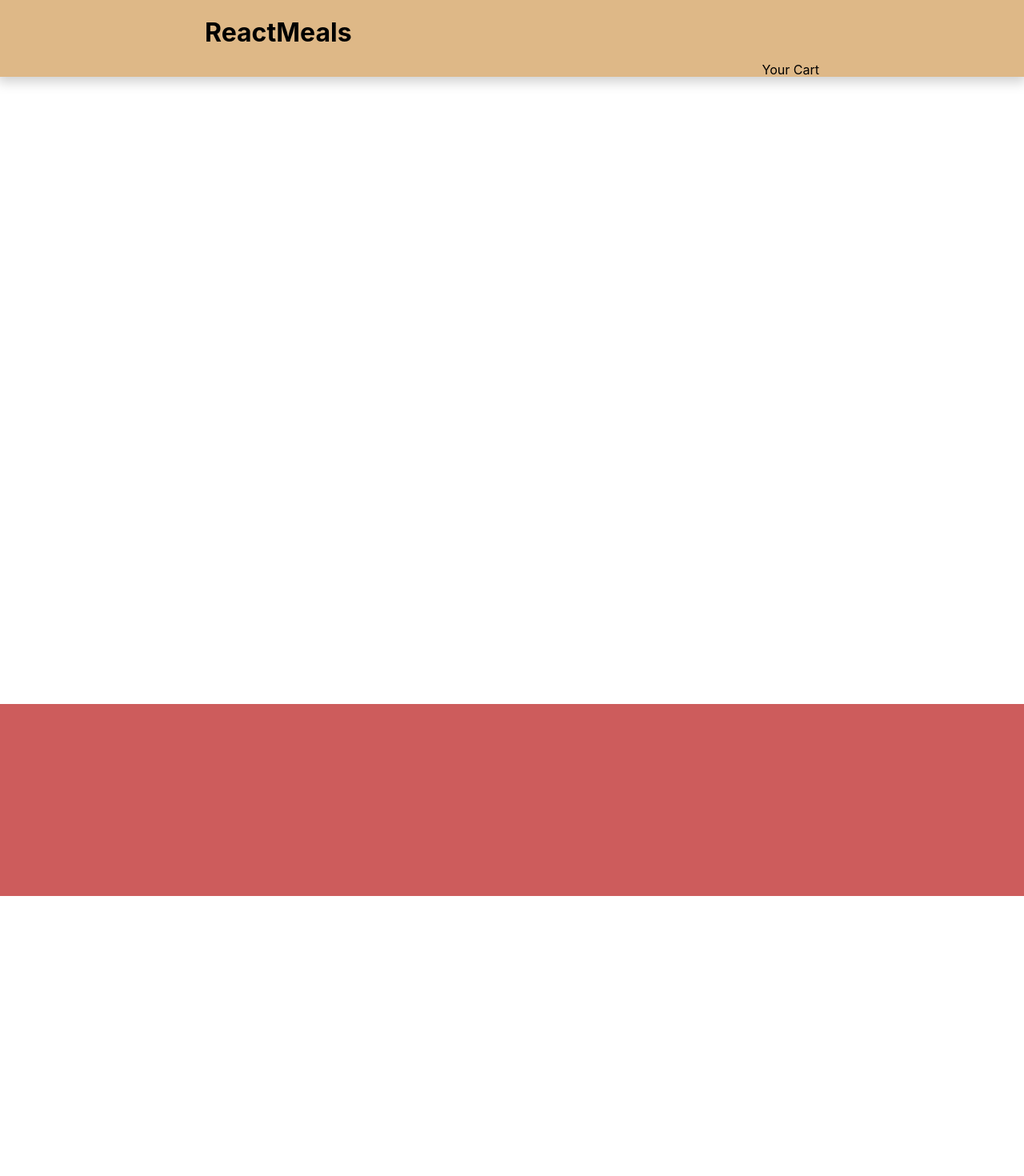
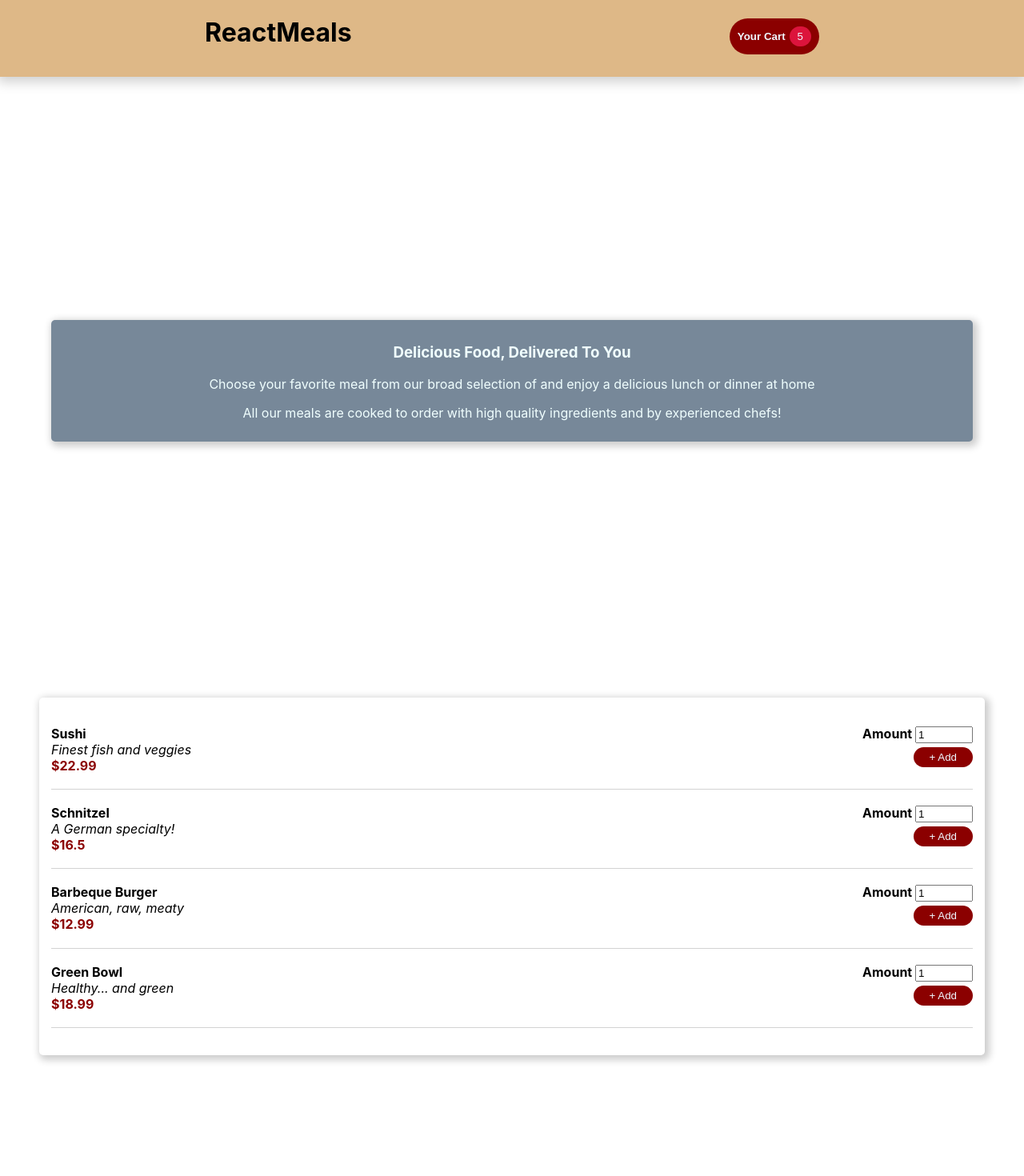
Before and after one commit to jpagtama/ReactJS_Project_06, a React (Create React App) app: page / in a window 1280 px wide. Shown: the top 1470 px of the page at 80% size. Before the commit the page ends 1120 px from the top, so only its background shows below. Built offline with nearby package versions, Linux system fonts and the light colour scheme.

Commit message:
Adds initial layout items for list header bar

```diff
--- a/src/components/Body.js
+++ b/src/components/Body.js
@@ -1,10 +1,19 @@
+// import { useState } from 'react'
 import styles from './Body.module.css'
+import Card from './UI/Card'
+import MealList from './Meals/MealList'
+import { mealItems } from '../assets/meal-items'
 
 const Body = () => {
 
     return (
         <div className={styles.body}>
-
+            <Card className={styles.landingDesc}>
+                <h3>Delicious Food, Delivered To You</h3>
+                <p>Choose your favorite meal from our broad selection of and enjoy a delicious lunch or dinner at home</p>
+                <p>All our meals are cooked to order with high quality ingredients and by experienced chefs!</p>
+            </Card>
+            <MealList meals={mealItems} />
         </div>
     )
 }
--- a/src/components/Body.module.css
+++ b/src/components/Body.module.css
@@ -2,3 +2,10 @@
     min-height: 100vh;
     padding-top: 10vh;
 }
+.landingDesc {
+    color:azure;
+    margin: 25% 5%;
+    text-align: center;
+    background-color: lightslategray;
+    padding: 10px;
+}
--- a/src/components/Header.js
+++ b/src/components/Header.js
@@ -6,7 +6,12 @@ const Header = () => {
         <div className={styles.header}>
             <div className={styles.headerContent} >
                 <h1>ReactMeals</h1>
-                <div className={styles.cart}>Your Cart</div>
+                <div className={styles.cart}>
+                    <button >
+                        <b className={styles.cartTitle}>Your Cart</b>
+                        <div className={styles.count} >5</div>
+                    </button>
+                </div>
             </div>
         </div>
     )
--- a/src/components/Header.module.css
+++ b/src/components/Header.module.css
@@ -16,12 +16,29 @@
 }
 .cart {
     float: right;
-    margin-top: 10%;
+    margin-top: 7%;
+}
+.cart button {
+    color:aliceblue;
+    border-radius: 24px;
+    background-color:darkred;
+    border: none;
+    padding: 10px;
+}
+.cartTitle {
+    display: inline-block;
+    margin-right: 5px;
+}
+.count {
+    display: inline-block;
+    padding: 5px 10px;
+    border-radius: 100px;
+    background-color: crimson;
 }
 
 @media (min-width: 768px) {
-    .headerContent span {
-        margin-top: 5%;
+    .cart {
+        margin-top: 3%;
     }
     .headerContent {
         width: 60%;
--- /dev/null
+++ b/src/components/Meals/MealList.js
@@ -0,0 +1,31 @@
+import styles from './MealList.module.css'
+import Card from '../UI/Card'
+
+const MealList = props => {
+
+    let meals = props.meals.map((item) => {
+        return (
+            <li key={item.id}>
+                <div className={styles.row} >
+                    <div className={styles.descBox} >
+                        <b>{item.title}</b>
+                        <i>{item.desc}</i>
+                        <b className={styles.price}>${item.price}</b>
+                    </div>
+                    <div className={styles.cartBox}>
+                        <b>Amount </b>
+                        <input type="number" step="1.0" value="1" min="0" max="10" size="2"/>
+                        <div className={styles.actionRow}>
+                            <button >+ Add</button>
+                        </div>
+                    </div>
+                </div>
+            </li>
+        )
+    })
+
+    meals = <Card className={styles.card} ><ul className={styles.list}>{meals}</ul></Card>
+
+    return meals
+}
+export default MealList
--- /dev/null
+++ b/src/components/Meals/MealList.module.css
@@ -0,0 +1,47 @@
+.card {
+    width: 90%;
+    margin: auto auto 10em auto;
+    padding: 15px;
+}
+.row {
+    margin: 1.2rem 0;
+    padding-bottom: 1.2rem;
+    border-bottom: 1px solid lightgray;
+}
+.descBox {
+    display: inline-block;
+    width: 50%;
+}
+.price {
+    color:darkred;
+}
+.discBox b, .descBox i {
+    display: block;
+    clear:both;
+}
+.list {
+    list-style-type: none;
+    margin: 0;
+    padding: 0;
+}
+.cartBox {
+    display: inline-block;
+    width: 40%;
+    float: right;
+    text-align: right;
+}
+.cartBox button {
+    display:block;
+    float: right;
+    clear:both;
+    margin-top: 5px;
+    padding: 5px 20px;
+    border-radius: 14px;
+    border: none;
+    color:aliceblue;
+    background-color: darkred;
+}
+.actionRow {
+    display:block;
+    width: 100%;
+}
--- /dev/null
+++ b/src/components/UI/Card.js
@@ -0,0 +1,10 @@
+import styles from './Card.module.css'
+
+const Card = props => {
+    return (
+        <div className={`${styles.card} ${props.className}`} >
+            {props.children}
+        </div>
+    )
+}
+export default Card
--- /dev/null
+++ b/src/components/UI/Card.module.css
@@ -0,0 +1,4 @@
+.card {
+    border-radius: 5px;
+    box-shadow: 3px 3px 10px 3px rgba(0,0,0,0.2);
+}
```
